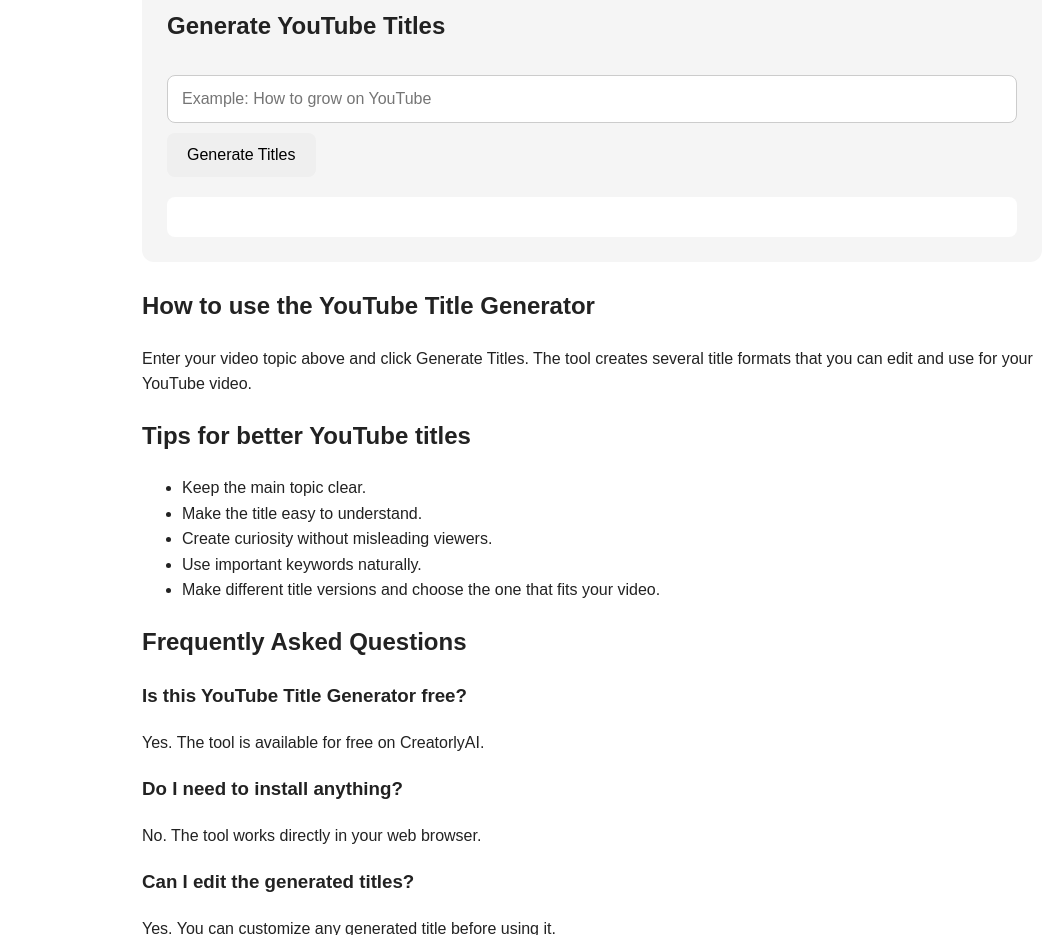
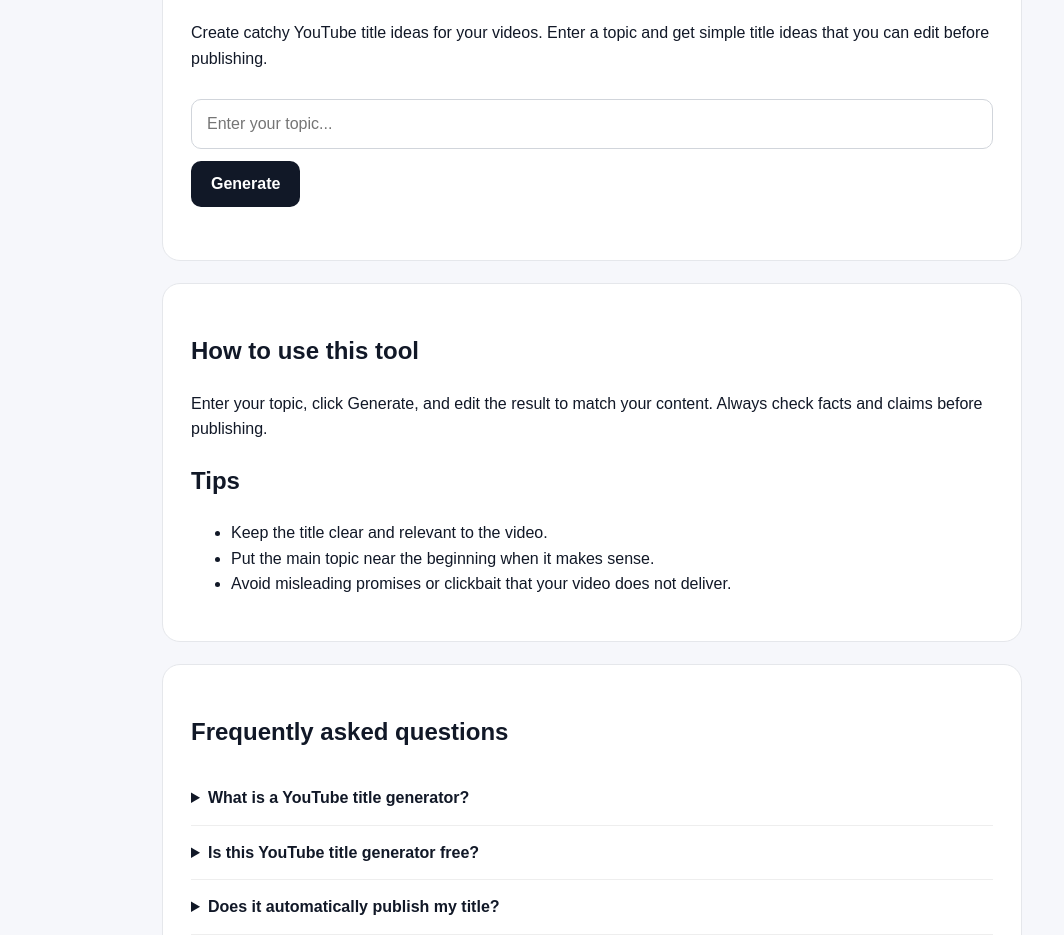
Before and after one commit to vedantgadade/creatorlyai, a plain HTML site: page youtube-title-generator/index.html in a window 1280 px wide. Shown: the part 281-1216 px from the top of the page, without its empty margins (48-1112 px from the left). Drawn offline with Linux system fonts and the light colour scheme.

Commit message:
Refactor YouTube Title Generator HTML and styles
Updated HTML structure and styles for the YouTube Title Generator. Improved accessibility and user experience with better layout and functionality.

```diff
--- a/youtube-title-generator/index.html
+++ b/youtube-title-generator/index.html
@@ -1,167 +1,19 @@
-<!DOCTYPE html>
-<html lang="en">
-<head>
-  <meta charset="UTF-8">
-  <meta name="viewport" content="width=device-width, initial-scale=1.0">
-
-  <title>YouTube Title Generator | CreatorlyAI</title>
-  <meta name="description" content="Create catchy YouTube title ideas with CreatorlyAI's free YouTube Title Generator. Enter your topic and get multiple title ideas instantly.">
-
-  <link rel="canonical" href="https://creatorlyai-search-console-ready.vercel.app/youtube-title-generator/">
-
-  <!-- Breadcrumb structured data -->
-  <script type="application/ld+json">
-  {
-    "@context": "https://schema.org",
-    "@type": "BreadcrumbList",
-    "itemListElement": [
-      {
-        "@type": "ListItem",
-        "position": 1,
-        "name": "CreatorlyAI",
-        "item": "https://creatorlyai-search-console-ready.vercel.app/"
-      },
-      {
-        "@type": "ListItem",
-        "position": 2,
-        "name": "YouTube Title Generator",
-        "item": "https://creatorlyai-search-console-ready.vercel.app/youtube-title-generator/"
-      }
-    ]
-  }
-  </script>
-
-  <style>
-    body {
-      font-family: Arial, sans-serif;
-      max-width: 900px;
-      margin: auto;
-      padding: 30px 20px;
-      line-height: 1.6;
-      color: #222;
-    }
-
-    h1 {
-      font-size: 42px;
-      margin-bottom: 10px;
-    }
-
-    .box {
-      background: #f5f5f5;
-      padding: 25px;
-      border-radius: 12px;
-      margin: 25px 0;
-    }
-
-    input {
-      width: 100%;
-      padding: 14px;
-      font-size: 16px;
-      box-sizing: border-box;
-      margin: 10px 0;
-      border: 1px solid #ccc;
-      border-radius: 8px;
-    }
-
-    button {
-      padding: 13px 20px;
-      border: 0;
-      border-radius: 8px;
-      cursor: pointer;
-      font-size: 16px;
-    }
-
-    #result {
-      white-space: pre-line;
-      background: white;
-      padding: 20px;
-      border-radius: 8px;
-      margin-top: 20px;
-    }
-
-    a {
-      text-decoration: none;
-    }
-  </style>
-</head>
-
-<body>
-
-  <a href="/">← Back to CreatorlyAI</a>
-
-  <h1>YouTube Title Generator</h1>
-
-  <p>
-    Create catchy YouTube title ideas for your videos. Enter your video topic
-    and get several title suggestions you can use or customize.
-  </p>
-
-  <div class="box">
-    <h2>Generate YouTube Titles</h2>
-
-    <input
-      id="topic"
-      type="text"
-      placeholder="Example: How to grow on YouTube"
-    >
-
-    <button onclick="generateTitles()">Generate Titles</button>
-
-    <div id="result"></div>
-  </div>
-
-  <h2>How to use the YouTube Title Generator</h2>
-
-  <p>
-    Enter your video topic above and click Generate Titles. The tool creates
-    several title formats that you can edit and use for your YouTube video.
-  </p>
-
-  <h2>Tips for better YouTube titles</h2>
-
-  <ul>
-    <li>Keep the main topic clear.</li>
-    <li>Make the title easy to understand.</li>
-    <li>Create curiosity without misleading viewers.</li>
-    <li>Use important keywords naturally.</li>
-    <li>Make different title versions and choose the one that fits your video.</li>
-  </ul>
-
-  <h2>Frequently Asked Questions</h2>
-
-  <h3>Is this YouTube Title Generator free?</h3>
-  <p>
-    Yes. The tool is available for free on CreatorlyAI.
-  </p>
-
-  <h3>Do I need to install anything?</h3>
-  <p>
-    No. The tool works directly in your web browser.
-  </p>
-
-  <h3>Can I edit the generated titles?</h3>
-  <p>
-    Yes. You can customize any generated title before using it.
-  </p>
-
-  <script>
-    function generateTitles() {
-      const topic = document.getElementById("topic").value.trim();
-      const result = document.getElementById("result");
-
-      if (!topic) {
-        result.textContent = "Please enter a topic first.";
-        return;
-      }
-
-      result.textContent =
-        "1. " + topic + ": The Complete Guide\n\n" +
-        "2. 7 Things You Need to Know About " + topic + "\n\n" +
-        "3. I Tried " + topic + " — Here's What Happened\n\n" +
-        "4. " + topic + " Tips That Actually Work\n\n" +
-        "5. Beginner's Guide to " + topic;
-    }
-  </script>
-
-</body>
-</html>
+<!doctype html><html lang="en"><head>
+<meta charset="utf-8"><meta name="viewport" content="width=device-width,initial-scale=1">
+<title>YouTube Title Generator | CreatorlyAI</title><meta name="description" content="Create catchy YouTube title ideas with CreatorlyAI's free YouTube Title Generator. Get multiple title ideas for videos, Shorts and content topics.">
+<link rel="canonical" href="https://creatorlyai-search-console-ready.vercel.app/youtube-title-generator/">
+<script type="application/ld+json">{"@context":"https://schema.org","@type":"BreadcrumbList","itemListElement":[{"@type":"ListItem","position":1,"name":"CreatorlyAI","item":"https://creatorlyai-search-console-ready.vercel.app/"},{"@type":"ListItem","position":2,"name":"YouTube Title Generator","item":"https://creatorlyai-search-console-ready.vercel.app/youtube-title-generator/"}]}</script>
+<style>*{box-sizing:border-box}body{margin:0;font-family:Arial,sans-serif;background:#f6f7fb;color:#111827;line-height:1.6}nav{padding:18px 6%;background:#fff;border-bottom:1px solid #e5e7eb}nav a{text-decoration:none;color:#111827;font-weight:700}main{max-width:900px;margin:auto;padding:50px 20px}.card{background:#fff;border:1px solid #e5e7eb;border-radius:18px;padding:28px;margin-bottom:22px}h1{font-size:42px;line-height:1.15}input{width:100%;padding:15px;border:1px solid #d1d5db;border-radius:10px;font-size:16px;margin:12px 0}button{border:0;border-radius:10px;padding:14px 20px;font-size:16px;font-weight:700;cursor:pointer;background:#111827;color:#fff}.result-item{padding:14px 0;border-bottom:1px solid #eee}details{padding:14px 0;border-bottom:1px solid #eee}summary{cursor:pointer;font-weight:700}footer{text-align:center;padding:30px;color:#6b7280}.small{color:#6b7280}</style>
+</head><body><nav><a href="https://creatorlyai-search-console-ready.vercel.app/">← CreatorlyAI</a></nav><main>
+<section class="card"><p class="small">CreatorlyAI Free Tool</p><h1>YouTube Title Generator</h1><p>Create catchy YouTube title ideas for your videos. Enter a topic and get simple title ideas that you can edit before publishing.</p>
+<input id="topic" placeholder="Enter your topic..." aria-label="Enter your topic"><button id="generate">Generate</button><div id="result" style="margin-top:25px"></div></section>
+<section class="card"><h2>How to use this tool</h2><p>Enter your topic, click Generate, and edit the result to match your content. Always check facts and claims before publishing.</p><h2>Tips</h2><ul><li>Keep the title clear and relevant to the video.</li><li>Put the main topic near the beginning when it makes sense.</li><li>Avoid misleading promises or clickbait that your video does not deliver.</li></ul></section>
+<section class="card"><h2>Frequently asked questions</h2><details><summary>What is a YouTube title generator?</summary><p>A YouTube title generator creates title ideas from a topic so you have several starting points for your video title.</p></details><details><summary>Is this YouTube title generator free?</summary><p>Yes. CreatorlyAI provides this browser-based tool for free.</p></details><details><summary>Does it automatically publish my title?</summary><p>No. The tool only creates ideas in your browser.</p></details></section></main>
+<footer>© 2026 CreatorlyAI · Free creator tools</footer>
+<script>
+const TEMPLATES=['How to {x} (Complete Guide)', '{x}: 7 Things You Need to Know', 'The Best Way to {x} in 2026', 'I Tried {x} — Here’s What Happened', '{x} Made Simple: Step-by-Step Guide'];
+function escapeHtml(s){return String(s).replace(/[&<>"']/g,m=>({"&":"&amp;","<":"&lt;",">":"&gt;",'"':"&quot;","'":"&#039;"}[m]));}
+function show(data){document.getElementById('result').innerHTML='<h2>Generated ideas</h2>'+data.map(x=>'<div class="result-item">'+escapeHtml(x)+'</div>').join('');}
+document.getElementById('generate').addEventListener('click',()=>{const x=document.getElementById('topic').value.trim();if(!x){document.getElementById('result').innerHTML='<p>Enter a topic first.</p>';return;}show(TEMPLATES.map(s=>s.replaceAll('{x}',x).replaceAll('{base}',x.toLowerCase().replace(/[^a-z0-9]/g,''))));});
+document.getElementById('topic').addEventListener('keydown',e=>{if(e.key==='Enter')document.getElementById('generate').click();});
+</script></body></html>
```
